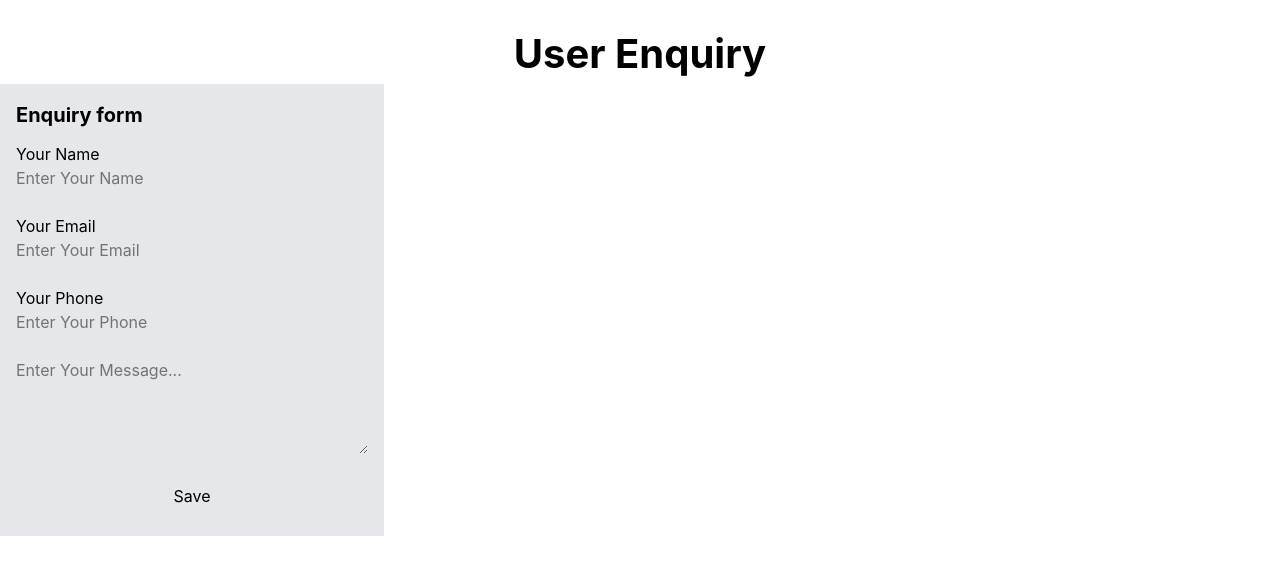
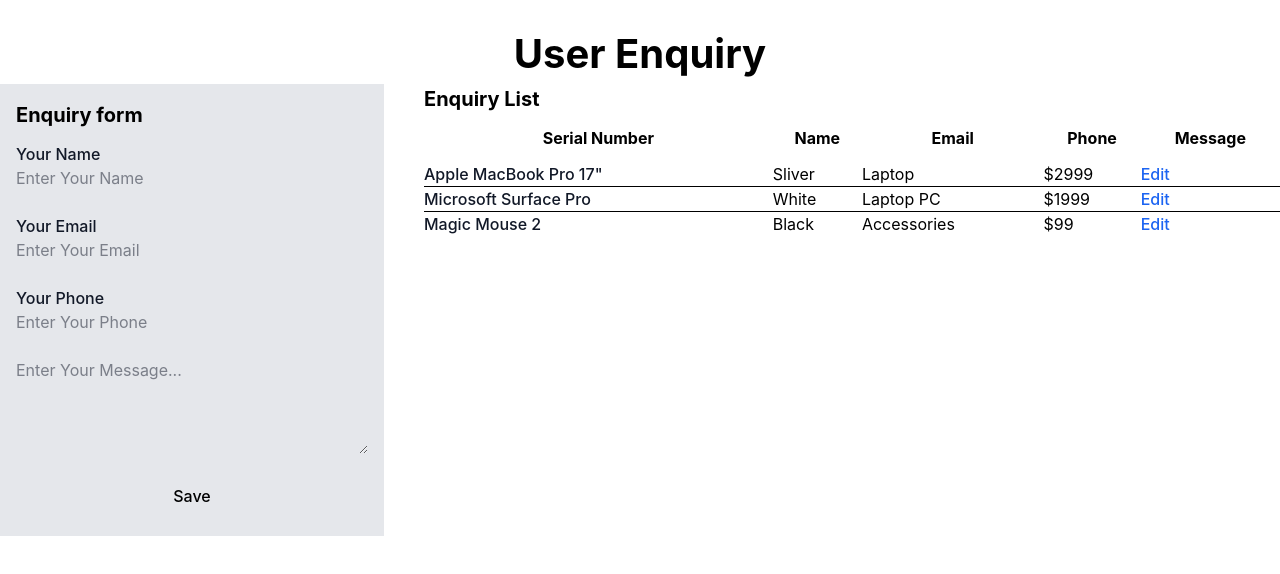
Before and after one commit to fahimsna/04_08_2026, a React (Vite) app in the folder client/: page / in a window 1280 px wide. Shown: the top 574 px of the page. Built offline with nearby package versions, Linux system fonts and the light colour scheme.

Commit message:
Added Table

```diff
--- a/client/src/Enquiry.jsx
+++ b/client/src/Enquiry.jsx
@@ -1,5 +1,13 @@
 import React from "react";
 import { Button, Checkbox, Label, Textarea, TextInput } from "flowbite-react";
+import {
+  Table,
+  TableBody,
+  TableCell,
+  TableHead,
+  TableHeadCell,
+  TableRow,
+} from "flowbite-react";
 
 export default function Enquiry() {
   let saveEnquiry = (e) => {
@@ -9,7 +17,7 @@
   return (
     <div>
       <h1 className="text-[40px] text-center pt-6 font-bold">User Enquiry</h1>
-      <div className="grid grid-cols-[30%_auto]">
+      <div className="grid grid-cols-[30%_auto] gap-10">
         <div className="bg-gray-200 p-4">
           <h2 className="text-[20px] font-bold">Enquiry form</h2>
           <form action="" onSubmit={saveEnquiry}>
@@ -56,6 +64,75 @@
             </div>
           </form>
         </div>
+        <div>
+          <h2 className="text-[20px] font-bold">Enquiry List</h2>
+          <div className="overflow-x-auto">
+            <Table>
+              <TableHead>
+                <TableRow>
+                  <TableHeadCell>Serial Number</TableHeadCell>
+                  <TableHeadCell>Name</TableHeadCell>
+                  <TableHeadCell>Email</TableHeadCell>
+                  <TableHeadCell>Phone</TableHeadCell>
+                  <TableHeadCell>Message</TableHeadCell>
+                  <TableHeadCell>
+                    <span className="sr-only">Edit</span>
+                  </TableHeadCell>
+                </TableRow>
+              </TableHead>
+              <TableBody className="divide-y">
+                <TableRow className="bg-white dark:border-gray-700 dark:bg-gray-800">
+                  <TableCell className="whitespace-nowrap font-medium text-gray-900 dark:text-white">
+                    Apple MacBook Pro 17"
+                  </TableCell>
+                  <TableCell>Sliver</TableCell>
+                  <TableCell>Laptop</TableCell>
+                  <TableCell>$2999</TableCell>
+                  <TableCell>
+                    <a
+                      href="#"
+                      className="font-medium text-primary-600 hover:underline dark:text-primary-500"
+                    >
+                      Edit
+                    </a>
+                  </TableCell>
+                </TableRow>
+                <TableRow className="bg-white dark:border-gray-700 dark:bg-gray-800">
+                  <TableCell className="whitespace-nowrap font-medium text-gray-900 dark:text-white">
+                    Microsoft Surface Pro
+                  </TableCell>
+                  <TableCell>White</TableCell>
+                  <TableCell>Laptop PC</TableCell>
+                  <TableCell>$1999</TableCell>
+                  <TableCell>
+                    <a
+                      href="#"
+                      className="font-medium text-primary-600 hover:underline dark:text-primary-500"
+                    >
+                      Edit
+                    </a>
+                  </TableCell>
+                </TableRow>
+                <TableRow className="bg-white dark:border-gray-700 dark:bg-gray-800">
+                  <TableCell className="whitespace-nowrap font-medium text-gray-900 dark:text-white">
+                    Magic Mouse 2
+                  </TableCell>
+                  <TableCell>Black</TableCell>
+                  <TableCell>Accessories</TableCell>
+                  <TableCell>$99</TableCell>
+                  <TableCell>
+                    <a
+                      href="#"
+                      className="font-medium text-primary-600 hover:underline dark:text-primary-500"
+                    >
+                      Edit
+                    </a>
+                  </TableCell>
+                </TableRow>
+              </TableBody>
+            </Table>
+          </div>
+        </div>
       </div>
     </div>
   );
```
